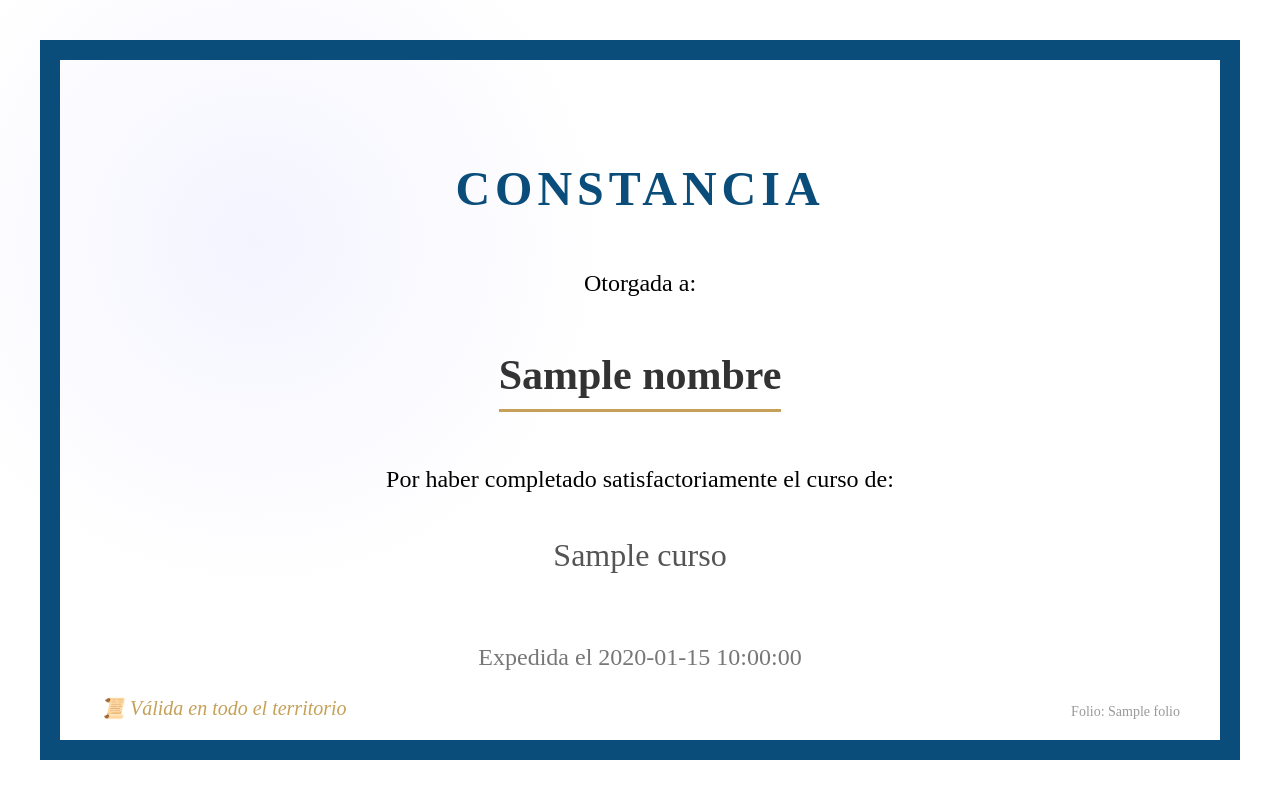
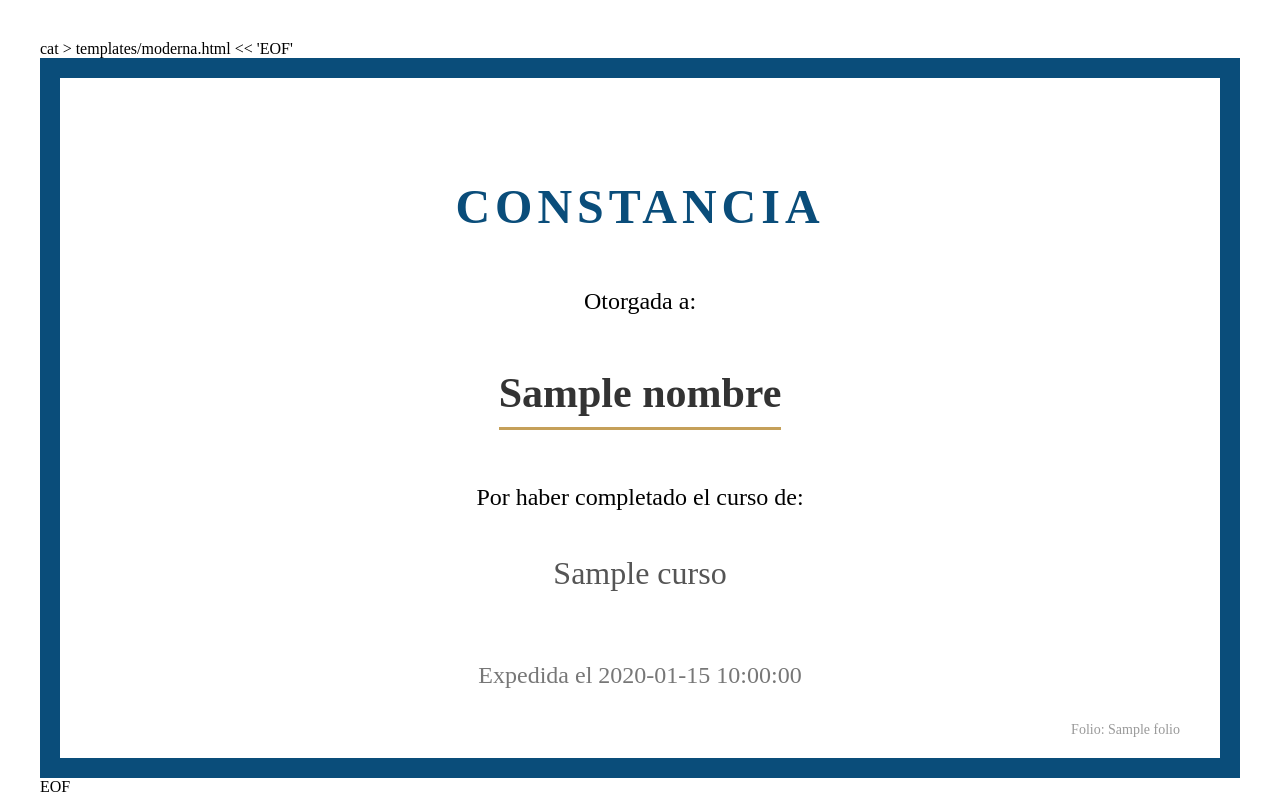
Before and after one commit to servlet05/certificadospdf, a Flask app: template templates/moderna.html in a window 1280 px wide. Run offline with Flask 3, Linux system fonts and the light colour scheme; the template is opened without the code that fills it: most values are stand-ins (such as "Sample title", 1, 10 or a date in 2020); parts of the project's set-up code (start-up, migrations or seed data) failed here and were passed over.

Commit message:
Update moderna.html

```diff
--- a/templates/moderna.html
+++ b/templates/moderna.html
@@ -1,3 +1,4 @@
+cat > templates/moderna.html << 'EOF'
 <!DOCTYPE html>
 <html>
 <head>
@@ -14,7 +15,6 @@
             background: white;
             height: 100vh;
             box-sizing: border-box;
-            background-image: radial-gradient(circle at 20% 30%, rgba(200, 200, 255, 0.2) 0%, transparent 30%);
         }
         .certificate {
             border: 20px solid #0a4d7a;
@@ -60,14 +60,6 @@
             font-size: 14px;
             color: #999;
         }
-        .sello {
-            position: absolute;
-            bottom: 20px;
-            left: 40px;
-            font-size: 20px;
-            color: #c5a059;
-            font-style: italic;
-        }
     </style>
 </head>
 <body>
@@ -75,11 +67,11 @@
         <h1>CONSTANCIA</h1>
         <p style="font-size: 24px;">Otorgada a:</p>
         <div class="nombre">{{ nombre }}</div>
-        <p style="font-size: 24px;">Por haber completado satisfactoriamente el curso de:</p>
+        <p style="font-size: 24px;">Por haber completado el curso de:</p>
         <div class="curso">{{ curso }}</div>
         <div class="fecha">Expedida el {{ fecha }}</div>
-        <div class="sello">📜 Válida en todo el territorio</div>
         <div class="folio">Folio: {{ folio }}</div>
     </div>
 </body>
 </html>
+EOF
```
